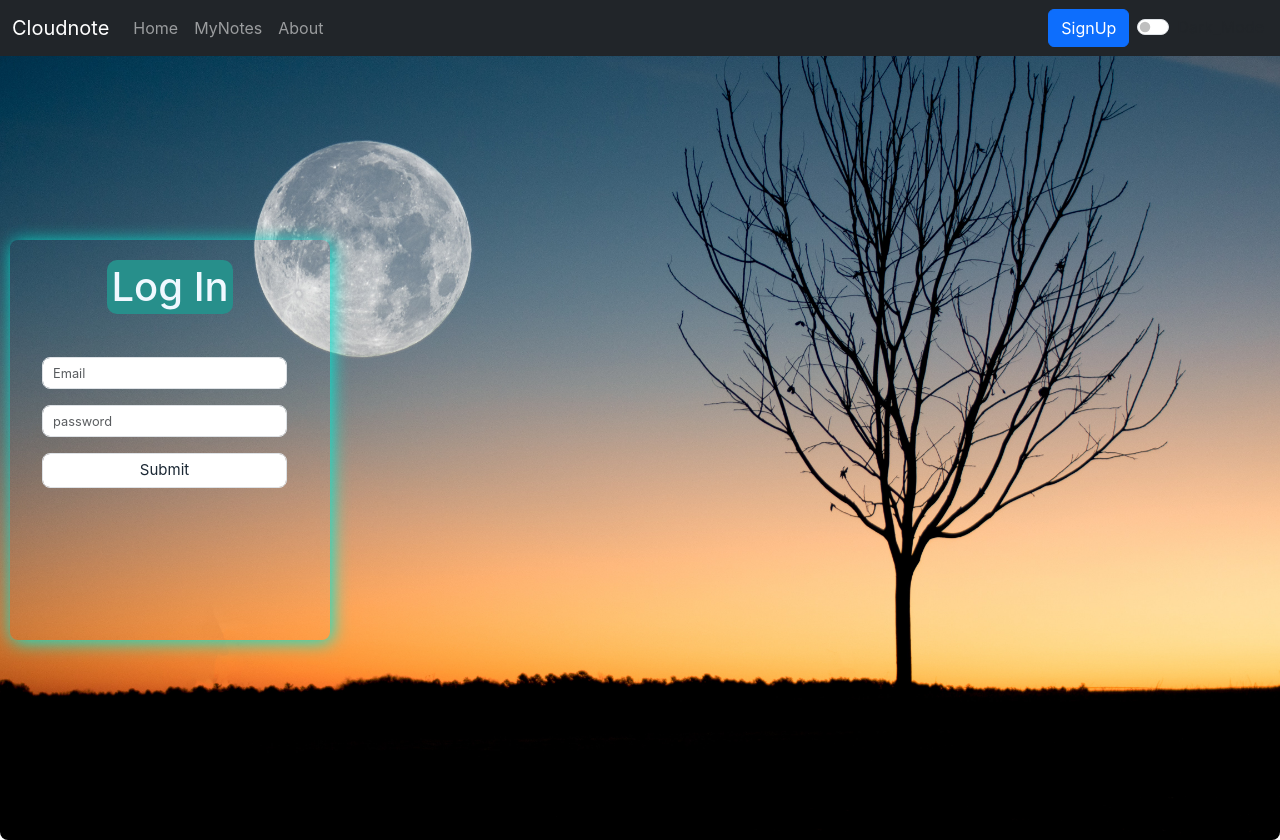
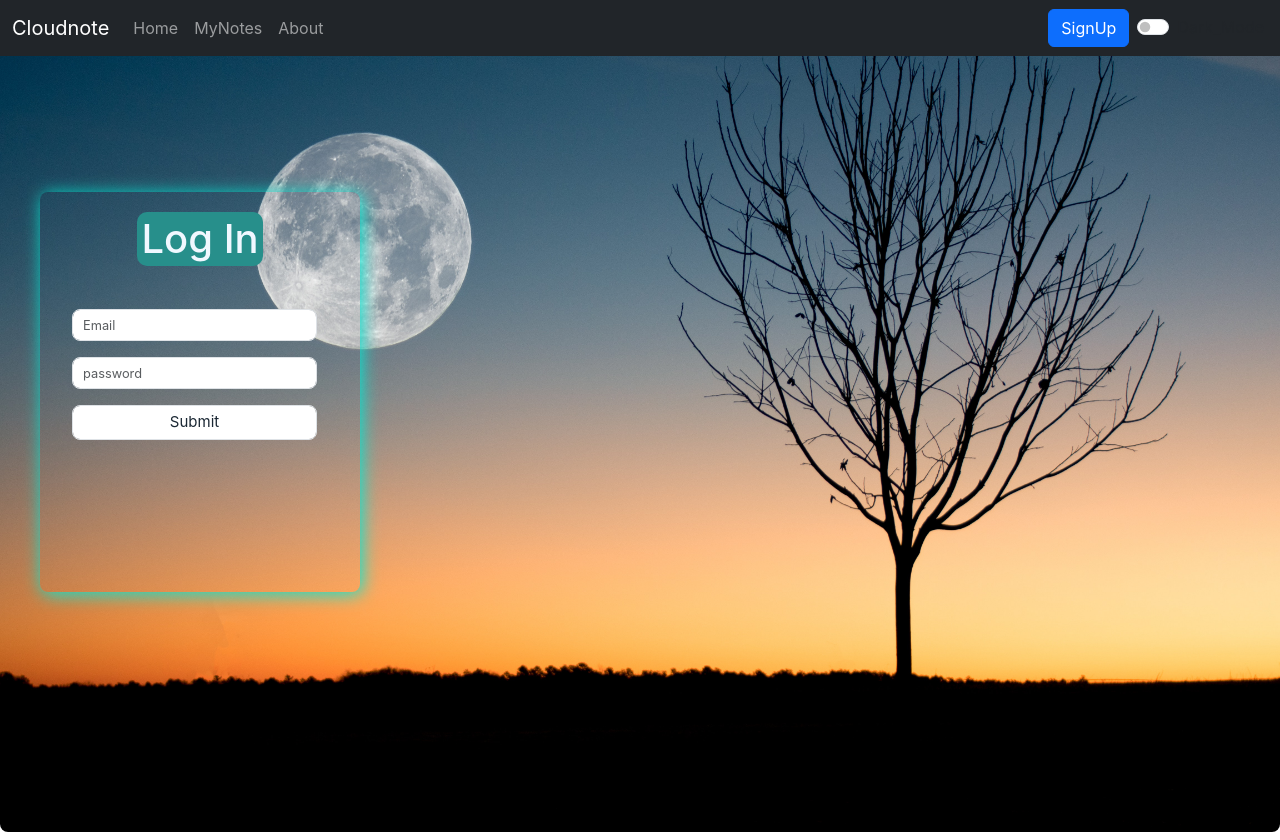
Before and after one commit to VivekM8737/mynotes.com, a React (Create React App) app: page /login in a window 1280 px wide. Built offline with nearby package versions, Linux system fonts and the light colour scheme.

Commit message:
fix some design

```diff
--- a/src/App.css
+++ b/src/App.css
@@ -99,7 +99,7 @@
   background-image: url(./img/bg1.jpg);
   background-position: center;
   background-size: cover;
-  top: 50px;
+  top: 10px;
   width: 100%;
   height: 100%;
   }
@@ -136,7 +136,7 @@
   background-image: url(./img/bg1.jpg);
   background-position: center;
   background-size: cover;
-  top: 5vh;
+  top: 4vh;
   width: 100%;
   height: 100vh;
 }
@@ -144,9 +144,9 @@
 .fo1 {
   display: flex;
   position: relative;
-  top: 25vh;
+  top: 20vh;
   flex-direction: column;
-  left: 10px;
+  left: 40px;
   width: 20em;
   height: 25em;
   /* border: 3px solid black; */
```
